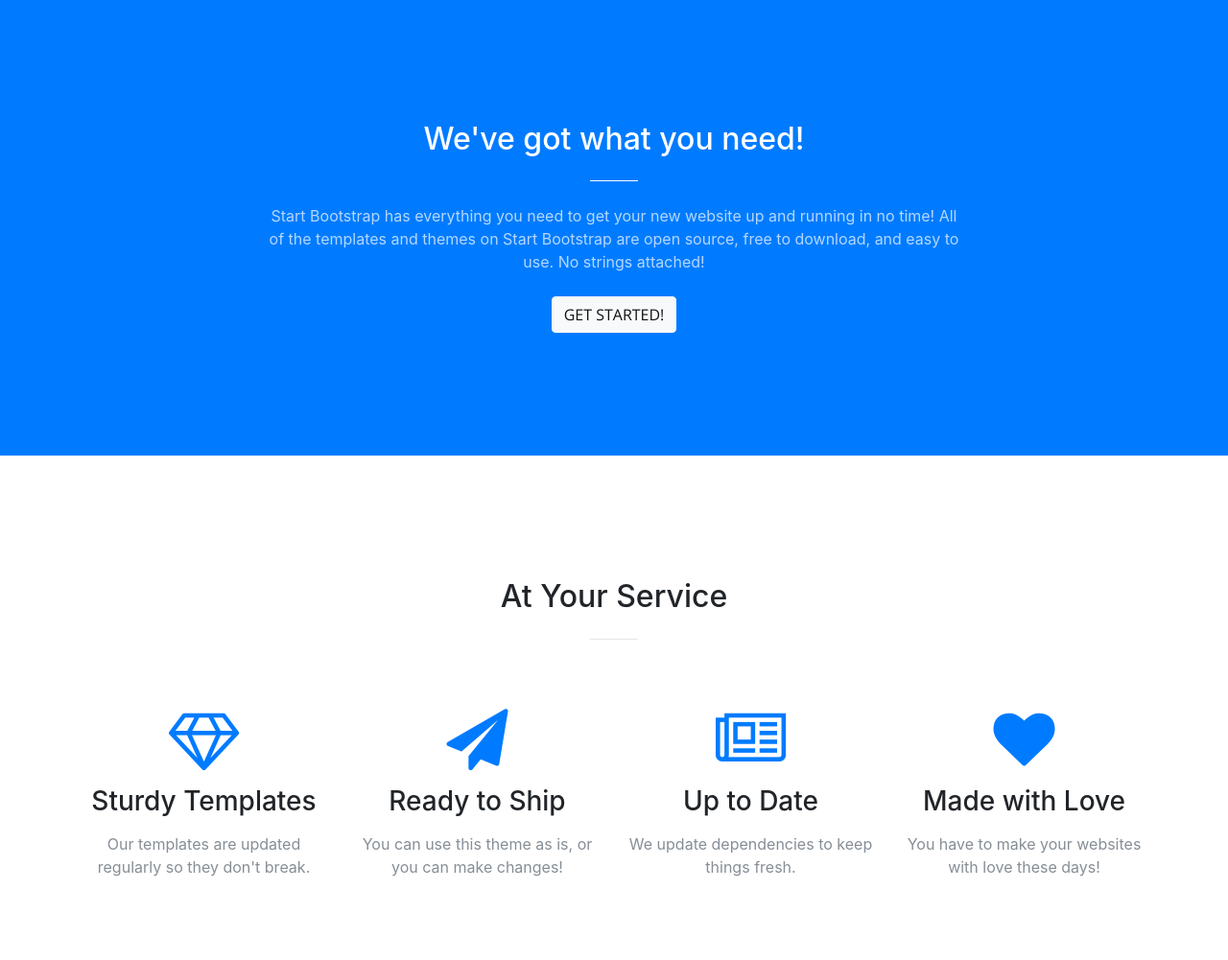
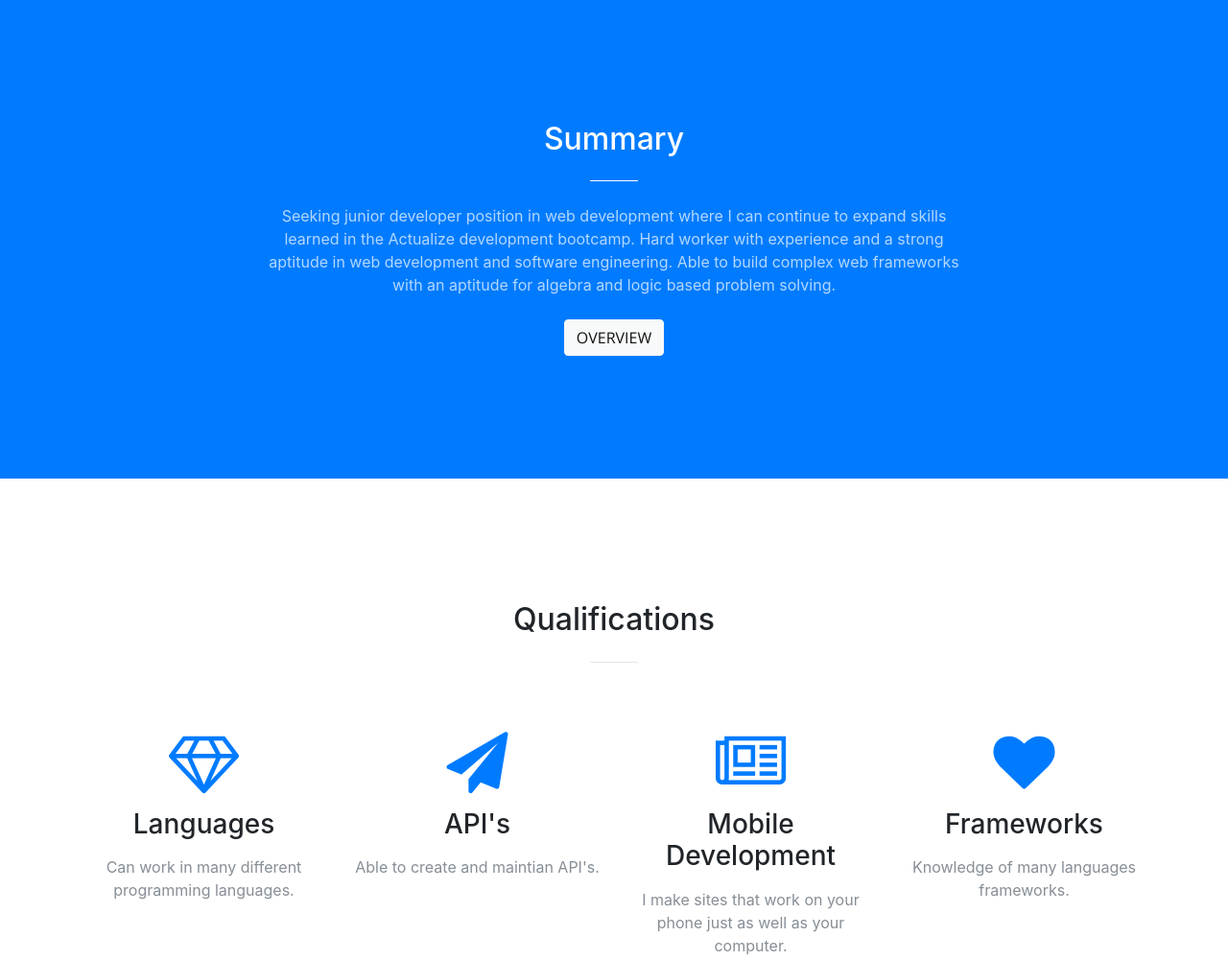
Before and after one commit to declanmeehan/declanmeehan.github.io, a website with bundled scripts: page index.html in a window 1280 px wide. Shown: the part 802-1803 px from the top of the page at 96% size. Built offline with nearby package versions, Linux system fonts and the light colour scheme.

Commit message:
added a picture and changed some words near the top

```diff
--- a/index.html
+++ b/index.html
@@ -59,13 +59,13 @@
         <div class="row">
           <div class="col-lg-10 mx-auto">
             <h1 class="text-uppercase">
-              <strong>Your Favorite Source of Free Bootstrap Themes</strong>
+              <strong>Declan Meehan's Portfolio Site</strong>
             </h1>
             <hr>
           </div>
           <div class="col-lg-8 mx-auto">
-            <p class="text-faded mb-5">Start Bootstrap can help you build better websites using the Bootstrap CSS framework! Just download your template and start going, no strings attached!</p>
-            <a class="btn btn-primary btn-xl js-scroll-trigger" href="#about">Find Out More</a>
+            <p class="text-faded mb-5">Web developer in Chicago</p>
+            <a class="btn btn-primary btn-xl js-scroll-trigger" href="#about">Find Out More!</a>
           </div>
         </div>
       </div>
@@ -75,10 +75,10 @@
       <div class="container">
         <div class="row">
           <div class="col-lg-8 mx-auto text-center">
-            <h2 class="section-heading text-white">We've got what you need!</h2>
+            <h2 class="section-heading text-white">Summary</h2>
             <hr class="light my-4">
-            <p class="text-faded mb-4">Start Bootstrap has everything you need to get your new website up and running in no time! All of the templates and themes on Start Bootstrap are open source, free to download, and easy to use. No strings attached!</p>
-            <a class="btn btn-light btn-xl js-scroll-trigger" href="#services">Get Started!</a>
+            <p class="text-faded mb-4">Seeking junior developer position in web development where I can continue to expand skills learned in the Actualize development bootcamp. Hard worker with experience and a  strong aptitude in web development and software engineering. Able to build complex web frameworks with an aptitude for algebra and logic based problem solving.</p>
+            <a class="btn btn-light btn-xl js-scroll-trigger" href="#services">Overview</a>
           </div>
         </div>
       </div>
@@ -88,7 +88,7 @@
       <div class="container">
         <div class="row">
           <div class="col-lg-12 text-center">
-            <h2 class="section-heading">At Your Service</h2>
+            <h2 class="section-heading">Qualifications</h2>
             <hr class="my-4">
           </div>
         </div>
@@ -98,29 +98,29 @@
           <div class="col-lg-3 col-md-6 text-center">
             <div class="service-box mt-5 mx-auto">
               <i class="fa fa-4x fa-diamond text-primary mb-3 sr-icons"></i>
-              <h3 class="mb-3">Sturdy Templates</h3>
-              <p class="text-muted mb-0">Our templates are updated regularly so they don't break.</p>
+              <h3 class="mb-3">Languages</h3>
+              <p class="text-muted mb-0">Can work in many different programming languages.</p>
             </div>
           </div>
           <div class="col-lg-3 col-md-6 text-center">
             <div class="service-box mt-5 mx-auto">
               <i class="fa fa-4x fa-paper-plane text-primary mb-3 sr-icons"></i>
-              <h3 class="mb-3">Ready to Ship</h3>
-              <p class="text-muted mb-0">You can use this theme as is, or you can make changes!</p>
+              <h3 class="mb-3">API's</h3>
+              <p class="text-muted mb-0">Able to create and maintian API's.</p>
             </div>
           </div>
           <div class="col-lg-3 col-md-6 text-center">
             <div class="service-box mt-5 mx-auto">
               <i class="fa fa-4x fa-newspaper-o text-primary mb-3 sr-icons"></i>
-              <h3 class="mb-3">Up to Date</h3>
-              <p class="text-muted mb-0">We update dependencies to keep things fresh.</p>
+              <h3 class="mb-3">Mobile Development</h3>
+              <p class="text-muted mb-0">I make sites that work on your phone just as well as your computer.</p>
             </div>
           </div>
           <div class="col-lg-3 col-md-6 text-center">
             <div class="service-box mt-5 mx-auto">
               <i class="fa fa-4x fa-heart text-primary mb-3 sr-icons"></i>
-              <h3 class="mb-3">Made with Love</h3>
-              <p class="text-muted mb-0">You have to make your websites with love these days!</p>
+              <h3 class="mb-3">Frameworks</h3>
+              <p class="text-muted mb-0">Knowledge of many languages frameworks.</p>
             </div>
           </div>
         </div>
@@ -139,7 +139,7 @@
                     Category
                   </div>
                   <div class="project-name">
-                    Project Name
+                    Owl Bot
                   </div>
                 </div>
               </div>
@@ -154,7 +154,7 @@
                     Category
                   </div>
                   <div class="project-name">
-                    Project Name
+                    Chrome Extension
                   </div>
                 </div>
               </div>
```
Also changed, not shown: img/header.jpg, img/portfolio/fullsize/1.jpg, img/portfolio/fullsize/2.jpg (deleted), img/portfolio/thumbnails/1.jpg, 7 other files.
